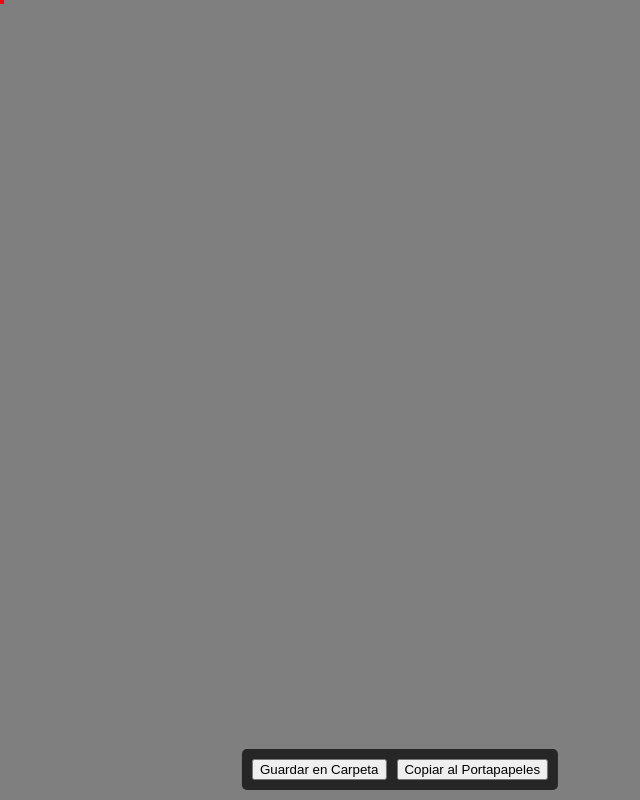
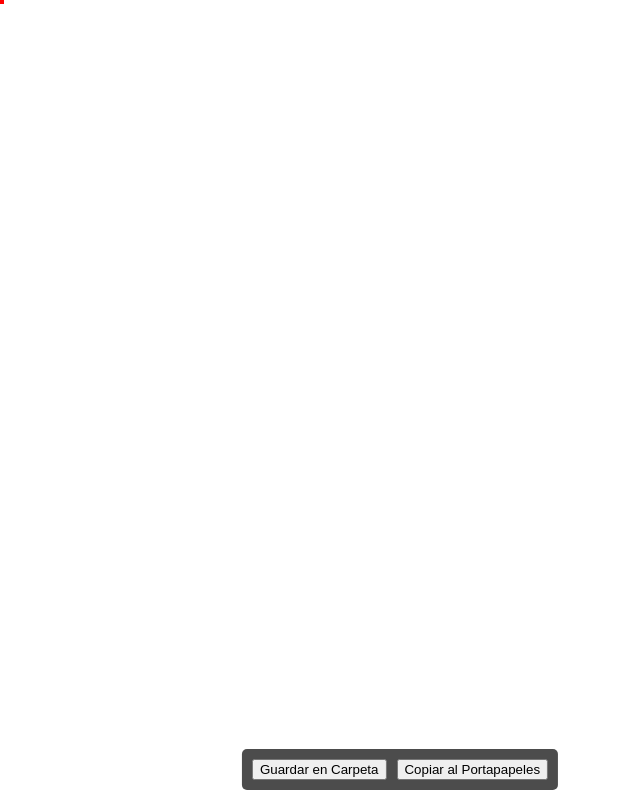
Before and after one commit to Nostalgic0/bigEye, an Electron app: page index.html in a window 800 px wide. Shown: the whole page, without its empty margins (0-640 px from the left). Drawn offline with Linux system fonts and the light colour scheme.

Commit message:
fondo menos opaco

```diff
--- a/styles.css
+++ b/styles.css
@@ -9,9 +9,8 @@ body {
     left: 0;
     width: 100%;
     height: 100%;
-    background: rgba(0, 0, 0, 0.5);
-    filter: saturate(0);
     pointer-events: none;
+    filter: saturate(0.5); /* Desatura toda la pantalla */
 }
 
 #selection-box {
@@ -19,6 +18,7 @@ body {
     border: 2px dashed red;
     background: rgba(255, 255, 255, 0.1);
     display: none;
+    filter: saturate(1); /* El área seleccionada tiene color normal */
 }
 
 #action-buttons {
```
